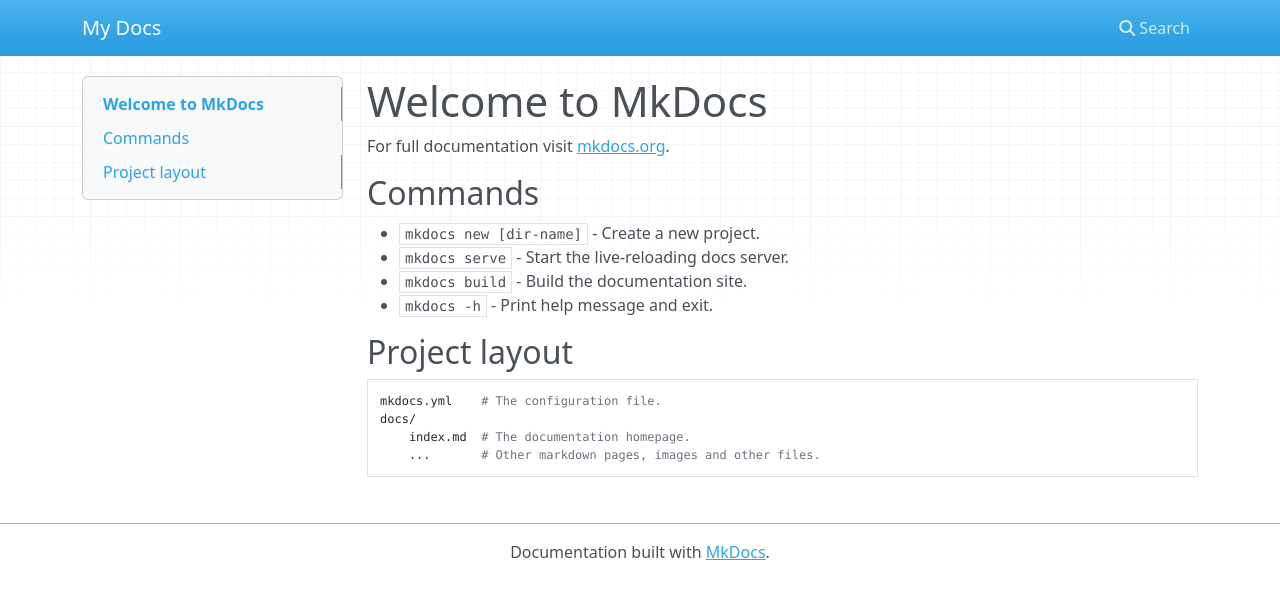
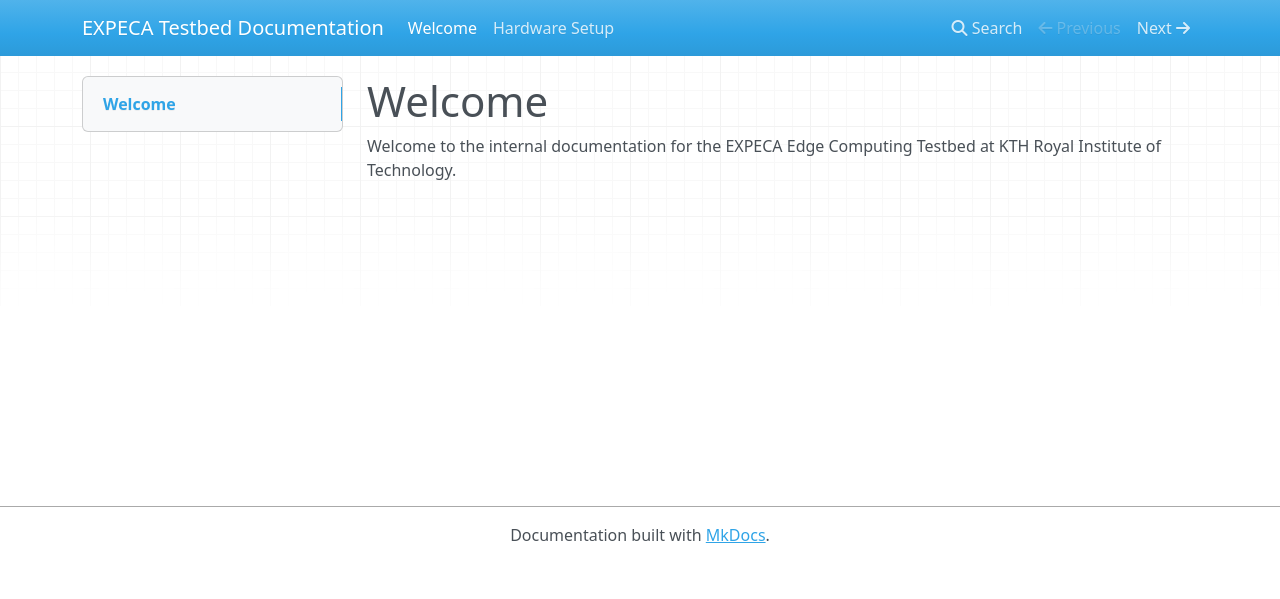
Before and after one commit to KTH-EXPECA/devdocs, an MkDocs documentation site: the page built from docs/index.md, in a window 1280 px wide. Shown: the top 599 px of the page. Built offline with MkDocs 1.6.1, drawn with Linux system fonts in a browser that asks for light colours; nearby versions of some CDN libraries.

Commit message:
documenting rpis

```diff
--- a/docs/index.md
+++ b/docs/index.md
@@ -1,17 +1,3 @@
-# Welcome to MkDocs
+# Welcome
 
-For full documentation visit [mkdocs.org](https://www.mkdocs.org).
-
-## Commands
-
-* `mkdocs new [dir-name]` - Create a new project.
-* `mkdocs serve` - Start the live-reloading docs server.
-* `mkdocs build` - Build the documentation site.
-* `mkdocs -h` - Print help message and exit.
-
-## Project layout
-
-    mkdocs.yml    # The configuration file.
-    docs/
-        index.md  # The documentation homepage.
-        ...       # Other markdown pages, images and other files.
+Welcome to the internal documentation for the EXPECA Edge Computing Testbed at KTH Royal Institute of Technology.
--- a/mkdocs.yml
+++ b/mkdocs.yml
@@ -1 +1 @@
-site_name: My Docs
+site_name: EXPECA Testbed Documentation
```
Also changed, not shown: docs/hardware_setup.md (added, +58 -0 lines).
